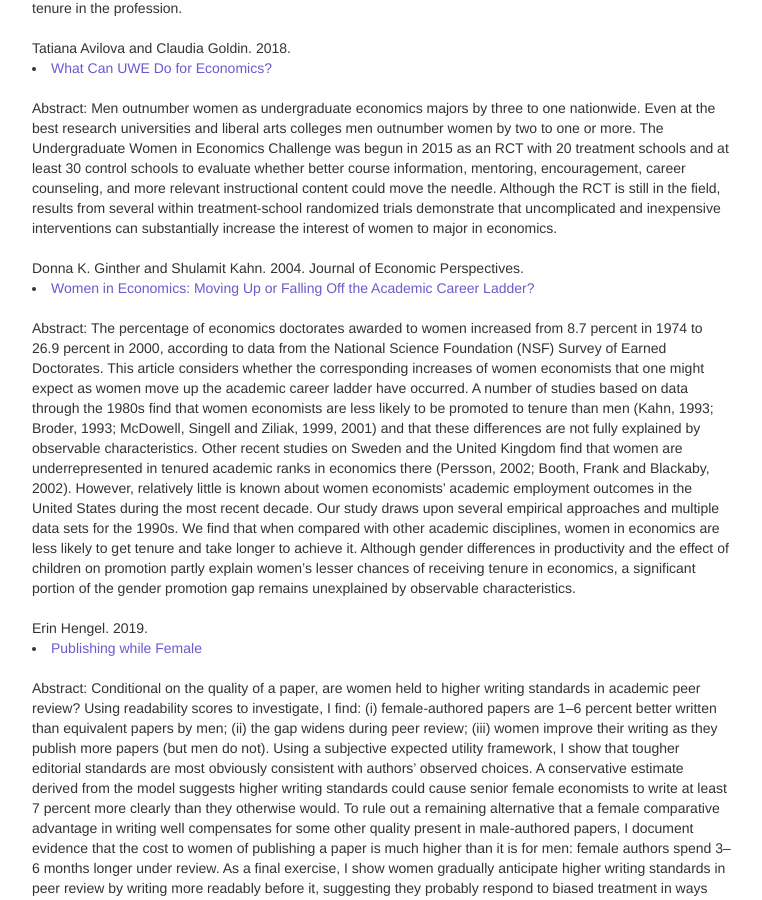
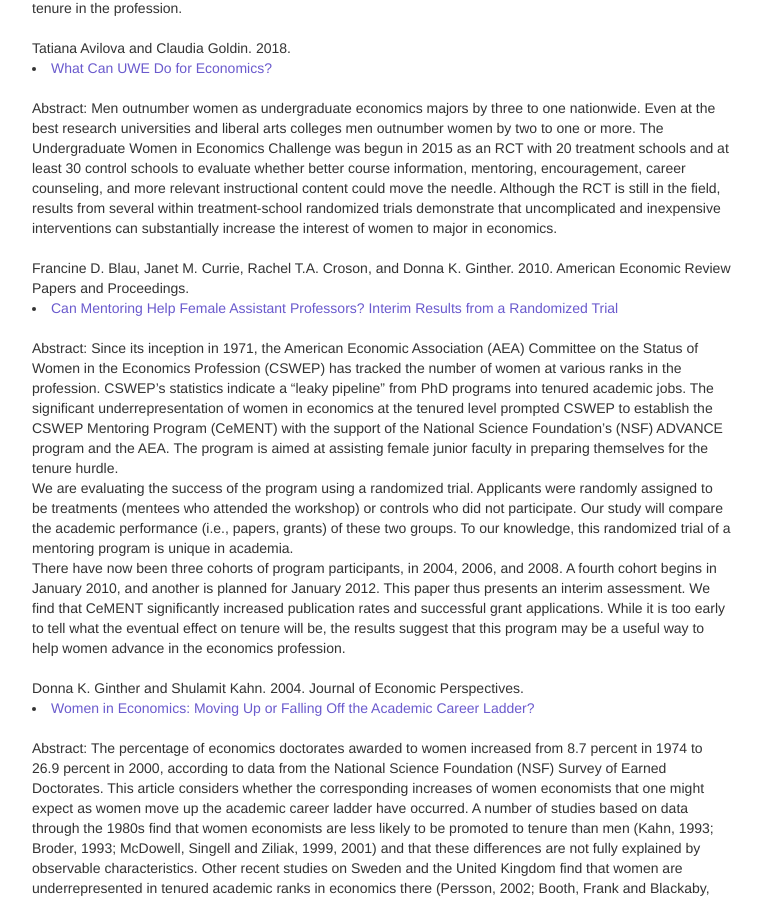
Before and after one commit to aponce6/Diversity-in-Cornell-Economics.github.io, a Jekyll site: the page built from pages/resources.md, in a window 1280 px wide and 900 px high, scrolled down 1296 px. Shown: the whole window, without its empty margins (258-1020 px from the left). Built offline with Jekyll 4.4.1, drawn with Linux system fonts in a browser that asks for light colours; our own code applies the rules of GitHub Pages for plain Markdown files.

Commit message:
update resources

```diff
--- a/pages/resources.md
+++ b/pages/resources.md
@@ -87,6 +87,20 @@ Tatiana Avilova and Claudia Goldin. 2018.
 <br/>
 Abstract:
 Men outnumber women as undergraduate economics majors by three to one nationwide. Even at the best research universities and liberal arts colleges men outnumber women by two to one or more. The Undergraduate Women in Economics Challenge was begun in 2015 as an RCT with 20 treatment schools and at least 30 control schools to evaluate whether better course information, mentoring, encouragement, career counseling, and more relevant instructional content could move the needle. Although the RCT is still in the field, results from several within treatment-school randomized trials demonstrate that uncomplicated and inexpensive interventions can substantially increase the interest of women to major in economics.
+
+<br/>
+<br/>
+
+Francine D. Blau, Janet M. Currie, Rachel T.A. Croson, and Donna K. Ginther. 2010. American Economic Review Papers and Proceedings.
+<li><a href="http://www.people.ku.edu/~dginther/Publications/AER_May2010.pdf">Can Mentoring Help Female Assistant Professors? Interim Results from a Randomized Trial</a></li>
+
+<br/>
+Abstract:
+Since its inception in 1971, the American Economic Association (AEA) Committee on the Status of Women in the Economics Profession (CSWEP) has tracked the number of women at various ranks in the profession. CSWEP’s statistics indicate a “leaky pipeline” from PhD programs into tenured academic jobs. The significant underrepresentation of women in economics at the tenured level prompted CSWEP to establish the CSWEP Mentoring Program (CeMENT) with the support of the National Science Foundation’s (NSF) ADVANCE program and the AEA. The program is aimed at assisting female junior faculty in preparing themselves for the tenure hurdle.
+<br/>
+We are evaluating the success of the program using a randomized trial. Applicants were randomly assigned to be treatments (mentees who attended the workshop) or controls who did not participate. Our study will compare the academic performance (i.e., papers, grants) of these two groups. To our knowledge, this randomized trial of a mentoring program is unique in academia.
+<br/>
+There have now been three cohorts of program participants, in 2004, 2006, and 2008. A fourth cohort begins in January 2010, and another is planned for January 2012. This paper thus presents an interim assessment. We find that CeMENT significantly increased publication rates and successful grant applications. While it is too early to tell what the eventual effect on tenure will be, the results suggest that this program may be a useful way to help women advance in the economics profession.
 
 <br/>
 <br/>
```
